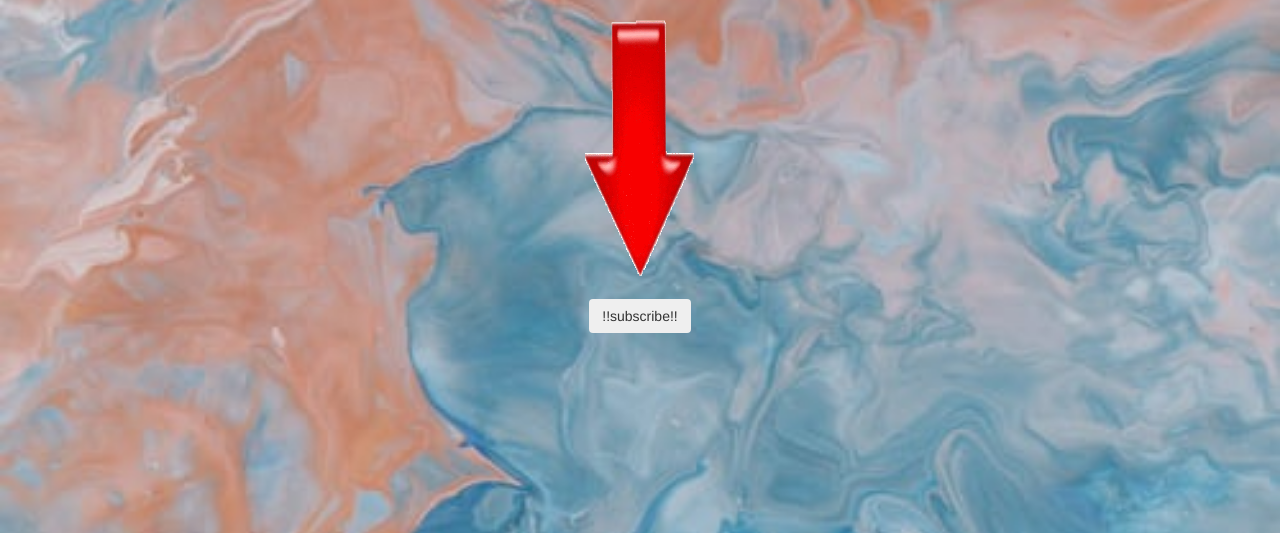
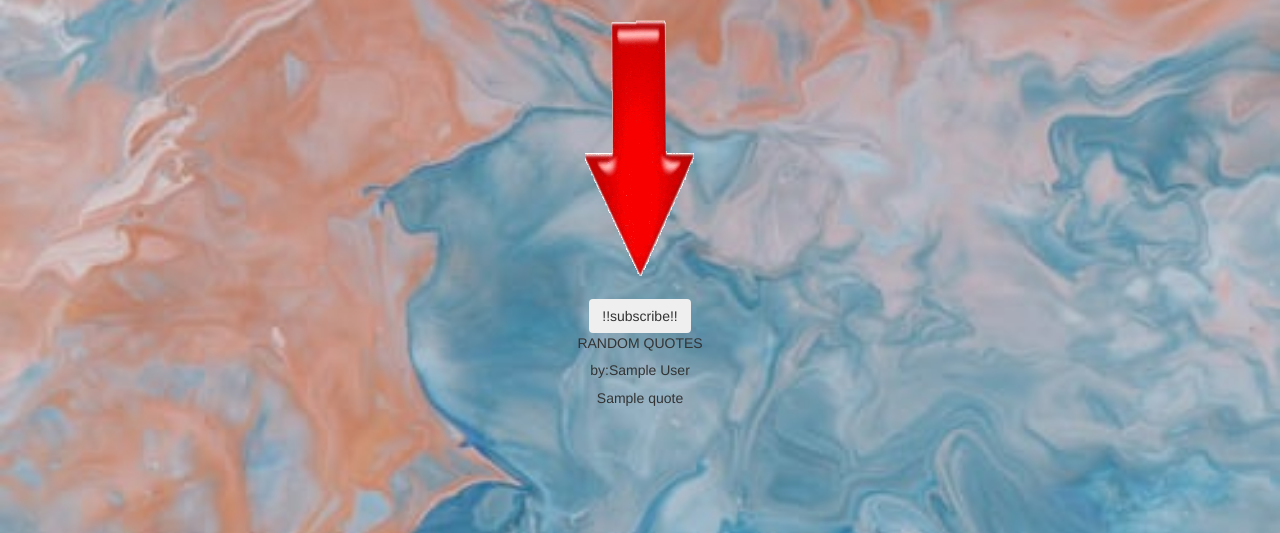
Before and after one commit to michael-creator/mickey-blogs, a Flask app: template app/templates/index.html in a window 1280 px wide. Shown: the part 267-800 px from the top of the page. Run offline with Flask 2, Linux system fonts and the light colour scheme; the template is opened without the code that fills it: most values are stand-ins (such as "Sample title", 1, 10 or a date in 2020); parts of the project's set-up code (start-up, migrations or seed data) failed here and were passed over; some libraries are stand-ins or nearby versions.

Commit message:
added columns and rows to split the content to look better

```diff
--- a/app/templates/index.html
+++ b/app/templates/index.html
@@ -21,4 +21,16 @@
 <div class="container">
     <button class="btn primary">!!subscribe!!</button>
 </div>
+
+
+  <div class="card">
+    <div class="card-header">
+      RANDOM QUOTES
+    </div>
+    <div class="card-body">
+      <h5 class="card-title">by:{{quotes.author}}</h5>
+      <p class="card-text">{{quotes.quote}}</p>
+
+    </div>
+  </div>
 {% endblock %}
```
Lines whose indentation alone changed are shown as unchanged.
